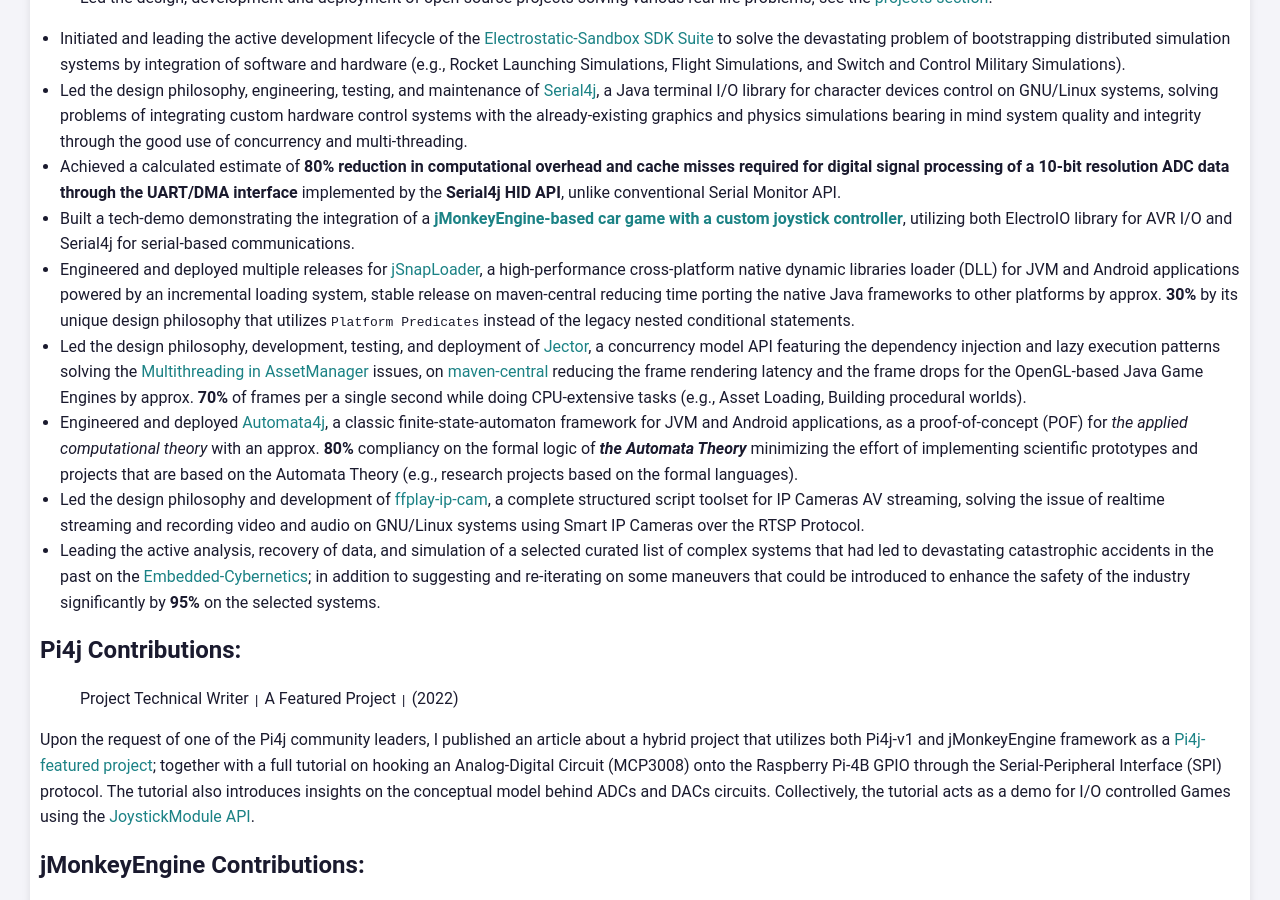
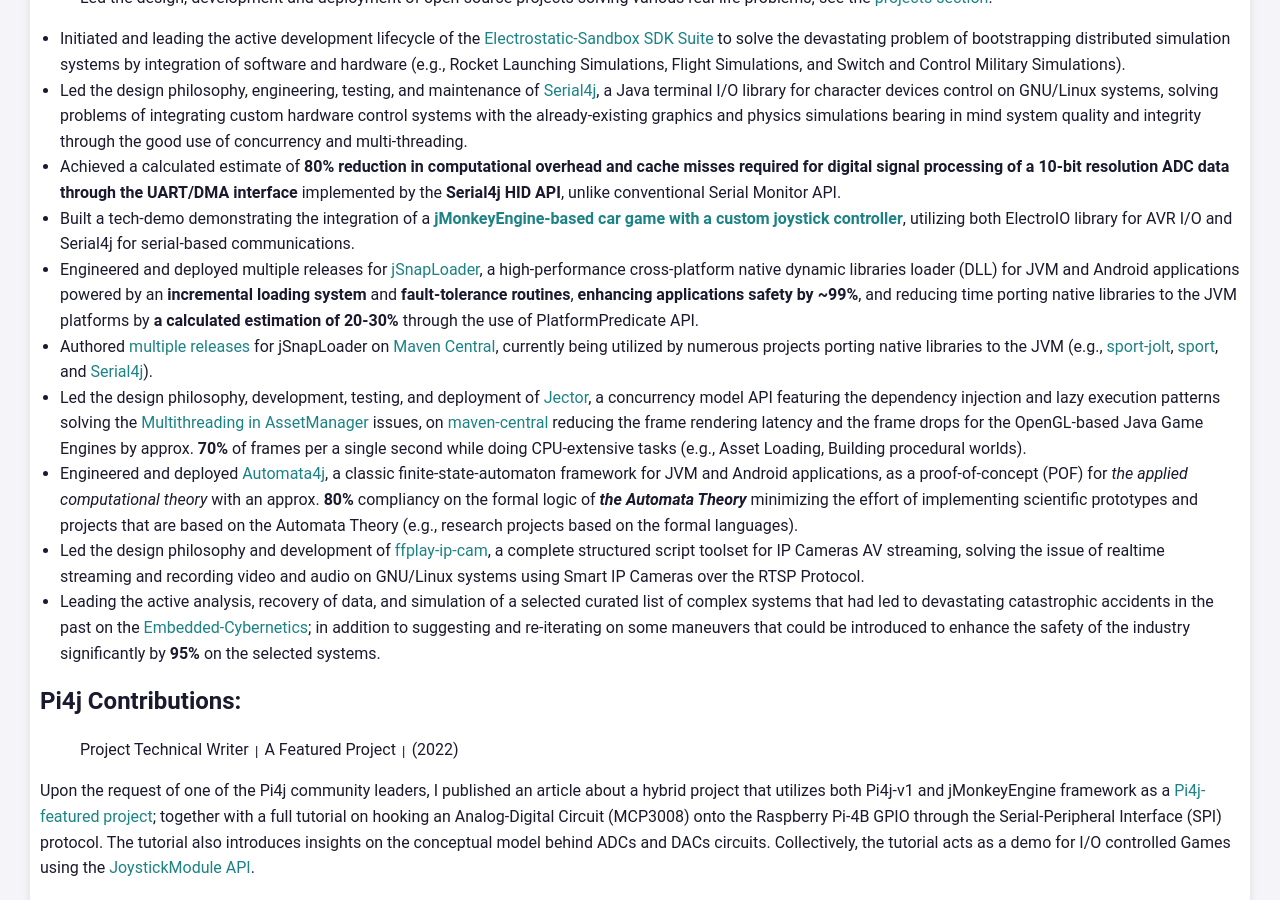
Before and after one commit to pavly-gerges/pavly-gerges, a Jekyll site: the page built from resume/index.md, in a window 1280 px wide and 900 px high, scrolled down 1217 px. Built offline with Jekyll 4.4.1, drawn with Linux system fonts in a browser that asks for light colours; our own code applies the rules of GitHub Pages for plain Markdown files.

Commit message:
index.md: electrostat-lab exp enhancements

```diff
--- a/resume/index.md
+++ b/resume/index.md
@@ -26,7 +26,8 @@ My long-term vision is to build an SDK Suite to bootstrap distributed simulation
 * Led the design philosophy, engineering, testing, and maintenance of [Serial4j](https://github.com/Electrostat-Lab/Serial4j), a Java terminal I/O library for character devices control on GNU/Linux systems, solving problems of integrating custom hardware control systems with the already-existing graphics and physics simulations bearing in mind system quality and integrity through the good use of concurrency and multi-threading.
 * Achieved a calculated estimate of **80% reduction in computational overhead and cache misses required for digital signal processing of a 10-bit resolution ADC data through the UART/DMA interface** implemented by the **Serial4j HID API**, unlike conventional Serial Monitor API.
 * Built a tech-demo demonstrating the integration of a [**jMonkeyEngine-based car game with a custom joystick controller**](https://www.youtube.com/watch?v=tkDjPSjAhhM&list=PLNLJxPHSQiq-WZCZQEpUaAA4zXOUlaIOz&index=4), utilizing both ElectroIO library for AVR I/O and Serial4j for serial-based communications.
-* Engineered and deployed multiple releases for [jSnapLoader](https://github.com/Electrostat-Lab/jSnapLoader), a high-performance cross-platform native dynamic libraries loader (DLL) for JVM and Android applications powered by an incremental loading system, stable release on maven-central reducing time porting the native Java frameworks to other platforms by approx. **30%** by its unique design philosophy that utilizes `Platform Predicates` instead of the legacy nested conditional statements.
+* Engineered and deployed multiple releases for [jSnapLoader](https://github.com/Electrostat-Lab/jSnapLoader), a high-performance cross-platform native dynamic libraries loader (DLL) for JVM and Android applications powered by an **incremental loading system** and **fault-tolerance routines**, **enhancing applications safety by ~99%**, and reducing time porting native libraries to the JVM platforms by **a calculated estimation of 20-30%** through the use of PlatformPredicate API.
+* Authored [multiple releases](https://github.com/Electrostat-Lab/jSnapLoader/releases) for jSnapLoader on [Maven Central](https://central.sonatype.com/artifact/io.github.electrostat-lab/snaploader/1.1.1-stable/overview), currently being utilized by numerous projects porting native libraries to the JVM (e.g., [sport-jolt](https://github.com/stephengold/sport-jolt/), [sport](https://github.com/stephengold/sport), and [Serial4j](https://github.com/Electrostat-Lab/Serial4j)).
 * Led the design philosophy, development, testing, and deployment of [Jector](https://github.com/Electrostat-Lab/Jector), a concurrency model API featuring the dependency injection and lazy execution patterns solving the [Multithreading in AssetManager](https://github.com/jMonkeyEngine/jmonkeyengine/issues/5) issues, on [maven-central](https://central.sonatype.com/artifact/io.github.software-hardware-codesign/jector/overview) reducing the frame rendering latency and the frame drops for the OpenGL-based Java Game Engines by approx. **70%** of frames per a single second while doing CPU-extensive tasks (e.g., Asset Loading, Building procedural worlds).
 * Engineered and deployed [Automata4j](https://github.com/Electrostat-Lab/Automata4j), a classic finite-state-automaton framework for JVM and Android applications, as a proof-of-concept (POF) for _the applied computational theory_ with an approx. **80%** compliancy on the formal logic of **_the Automata Theory_** minimizing the effort of implementing scientific prototypes and projects that are based on the Automata Theory (e.g., research projects based on the formal languages).
 * Led the design philosophy and development of [ffplay-ip-cam](https://github.com/Electrostat-Lab/ffplay-ip-cam), a complete structured script toolset for IP Cameras AV streaming, solving the issue of realtime streaming and recording video and audio on GNU/Linux systems using Smart IP Cameras over the RTSP Protocol.
```
